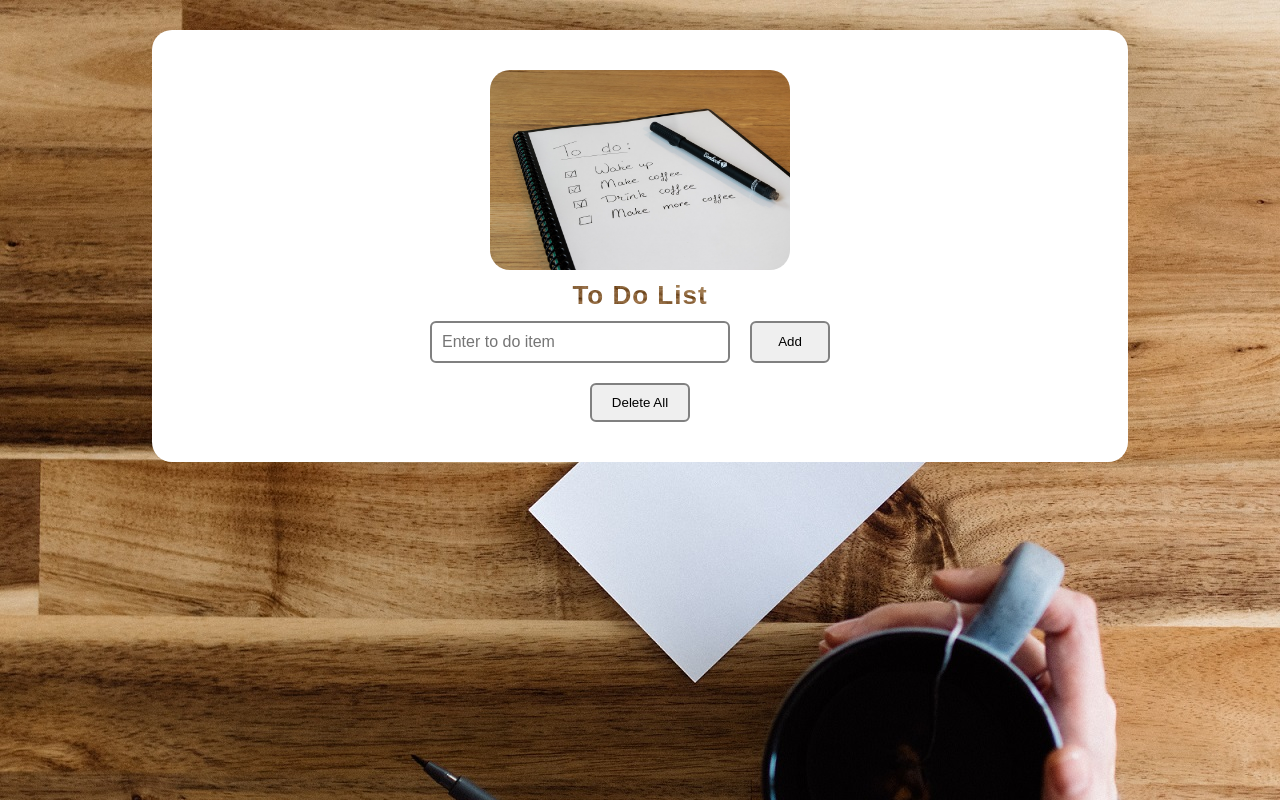
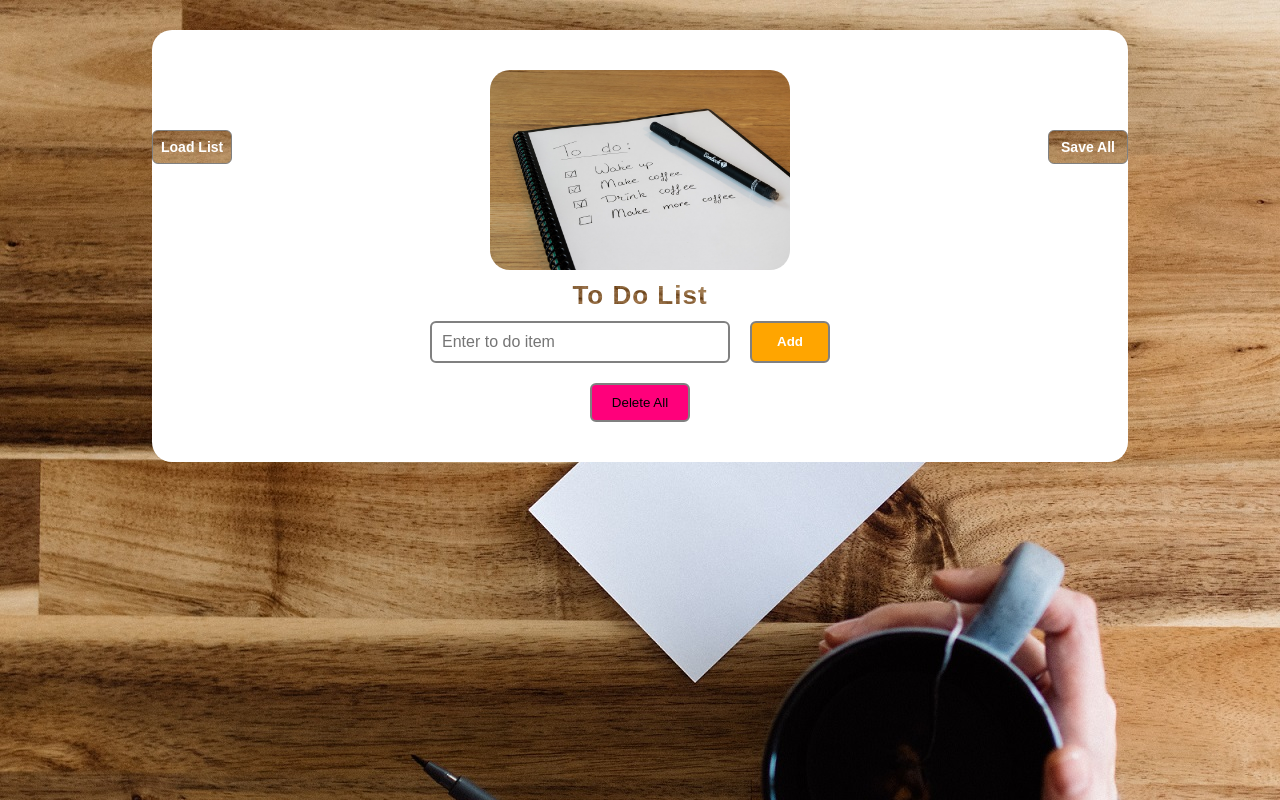
Before and after one commit to ajitmjadhav/TechM_Technical_Assignment, a React (Create React App) app in the folder assignment4-todo_list_manager/: page / in a window 1280 px wide. Built offline with nearby package versions, Linux system fonts and the light colour scheme.

Commit message:
added functionality to save and load list from localStorage and added buttons in html structure for that functionality

```diff
--- a/assignment4-todo_list_manager/src/App.css
+++ b/assignment4-todo_list_manager/src/App.css
@@ -47,6 +47,7 @@ li {
 }
 
 .list-wrapper {
+  position: relative;
   border-radius: 20px;
   padding: 40px;
   width: 80%;
@@ -96,6 +97,14 @@ li {
   border: none;
   border: 2px solid gray;
   border-radius: 6px;
+  color: #fff;
+  font-weight: 700;
+}
+.add-item-btn {
+  background-color: orange;
+}
+.edit-item-btn {
+  background-color: green;
 }
 .list-container {
   display: flex;
@@ -148,4 +157,29 @@ li {
   border: none;
   border: 2px solid gray;
   border-radius: 6px;
+  background-color: #ff007b;
 }
+.dynamic-btns {
+  width: 100%;
+  position: absolute;
+  display: flex;
+  justify-content: space-between;
+  top: 100px;
+  left: 50%;
+  transform: translateX(-50%);
+}
+.dynamic-btns button {
+  display: block;
+  font-size: 14px;
+  font-weight: 700;
+  min-width: 80px;
+  padding: 8px;
+  border: none;
+  border: 1px solid gray;
+  border-radius: 6px;
+  color: #fff;
+  background-image: url(./img/todoBackgroundImage.jpg);
+}
+.dynamic-btns button:hover {
+  background-image: url(./img/headerImage.jpg);
+}
--- a/assignment4-todo_list_manager/src/components/Todolist.js
+++ b/assignment4-todo_list_manager/src/components/Todolist.js
@@ -64,6 +64,8 @@ const List = () => {
             return index !== elem.id;
         });
         setItems(itemToDelete);
+        setInputData('');
+        setIsSubmit(true);
         alert(`Item deleted with index ${index}`);
     }
 
@@ -77,6 +79,29 @@ const List = () => {
         //passing current id to state variable
         setIsEditing(id);
         inputRef.current.focus();
+    }
+    //remove all items
+    const removeAllItems = () => {
+        setItems([]);
+    }
+    //on btn click save data to local storage
+    const saveList = () => {
+        //save data to Local Storage
+        localStorage.setItem('toToItems', JSON.stringify(items));
+        console.log(localStorage);
+        alert('saved list to localStorage');
+    }
+    //on btn click load data from local storage
+    const loadList = () => {
+        let oldList = localStorage.getItem('toToItems');
+        if (oldList) {
+            const temp = JSON.parse(localStorage.getItem('toToItems'));
+            setItems([...items, ...temp]);
+            console.log(temp);
+            alert('getting list from localStorage')
+        } else {
+            return [];
+        }
     }
     return (
         <div className='wmg-container'>
@@ -95,7 +120,7 @@ const List = () => {
                         ?
                         <button onClick={addItem} className='add-item-btn form-btn' type='button'>Add</button>
                         :
-                        <button onClick={addItem} className='add-item-btn form-btn' type='button'>Edit</button>
+                        <button onClick={addItem} className='edit-item-btn form-btn' type='button'>Edit</button>
                     }
                     {/* <input type="submit" value="Submit" /> */}
                 </form>
@@ -120,9 +145,14 @@ const List = () => {
                     })}
                 </div>
                 <div className='delete-all'>
-                    <button className='delete-all-btn'>Delete All</button>
+                    <button className='delete-all-btn' onClick={removeAllItems}>Delete All</button>
+                </div>
+                <div className='dynamic-btns'>
+                    <button onClick={loadList} className='load-data-btn load'>Load List</button>
+                    <button onClick={saveList} className='load-data-btn save'>Save All</button>
                 </div>
             </div>
+
         </div>
     )
 }
```
